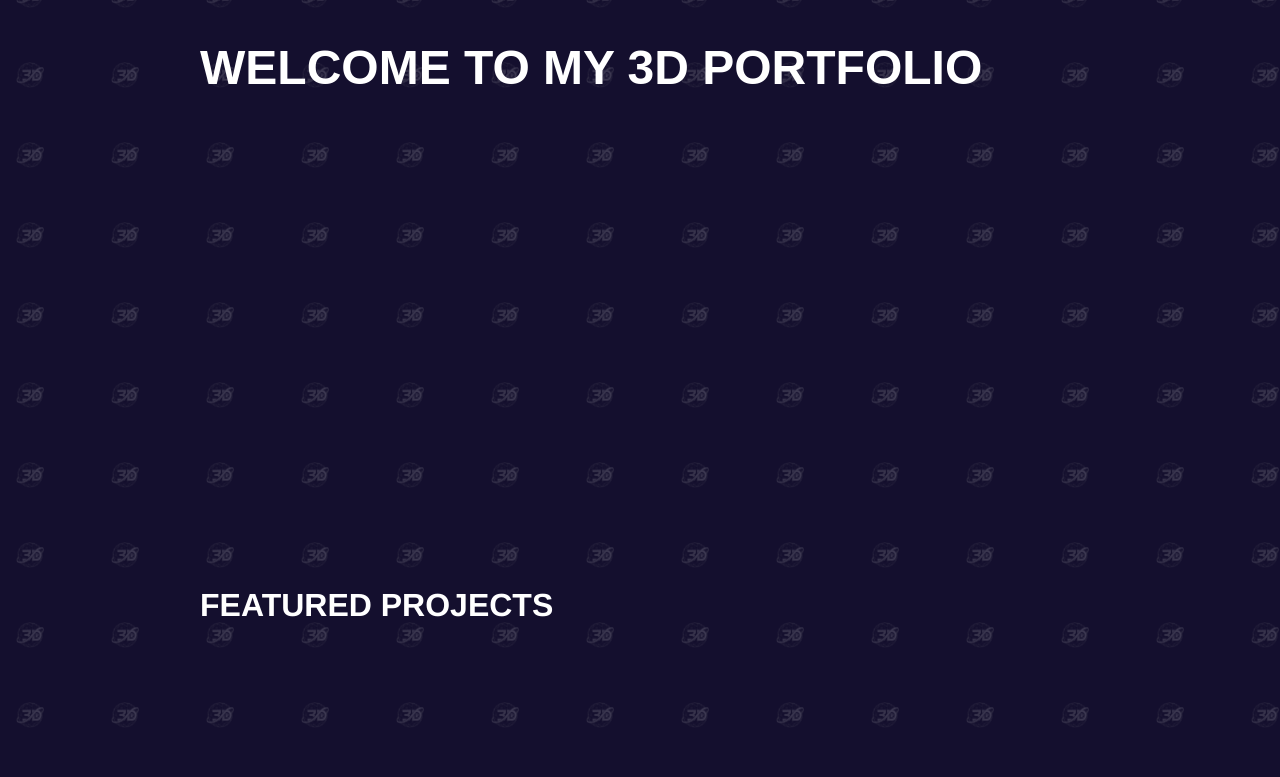
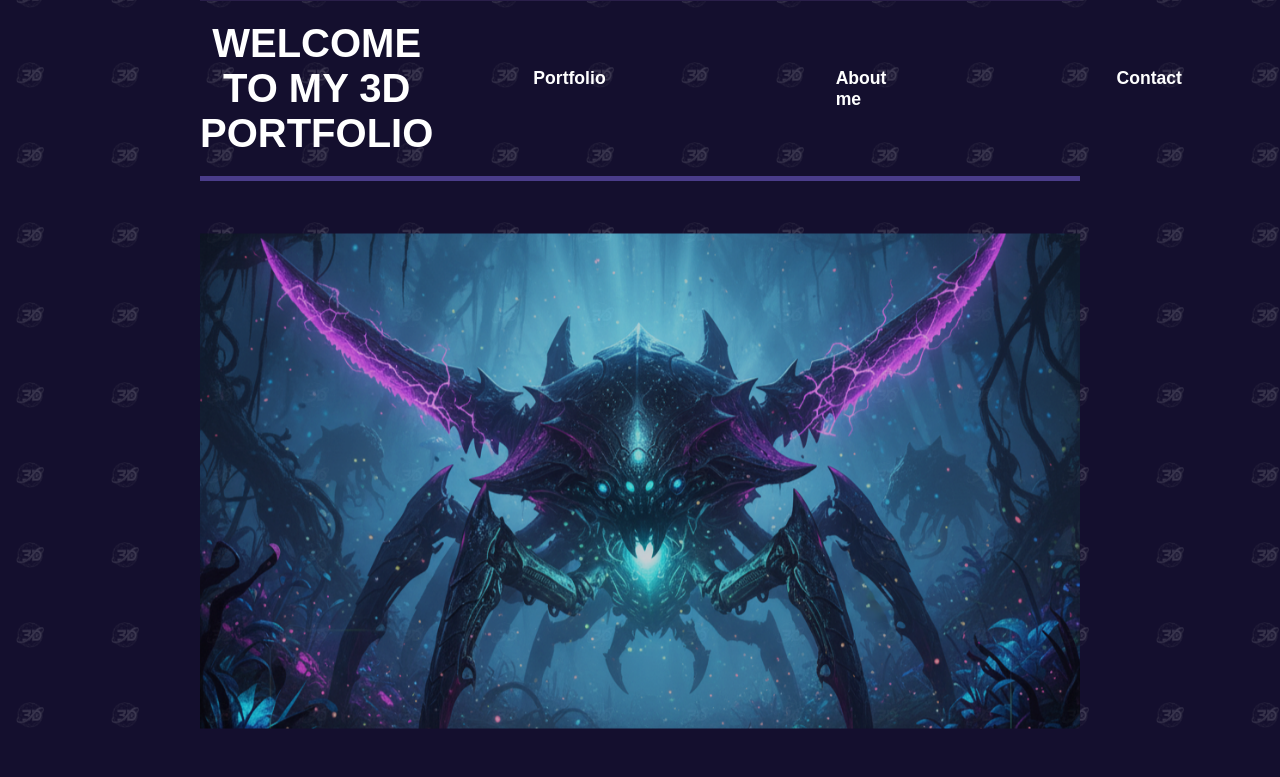
Before and after one commit to RY1016/portfolio, a plain HTML site: page index.html in a window 1280 px wide. Shown: the top 777 px of the page. Drawn offline with Linux system fonts and the light colour scheme.

Commit message:
Added a Header

```diff
--- a/index.html
+++ b/index.html
@@ -11,8 +11,18 @@
     <body>
         <div class="icon-grid"></div>
 
+        <header class="header">
+            </nav>
+            <h1 class="header-title">Welcome to My 3D Portfolio</h1>
+            <nav class="nav-right">
+                <a href="#portfolio" class="nav-link">Portfolio</a>
+                <a href="#about" class="nav-link">About me</a>
+                <a href="#contact" class="nav-link">Contact</a>
+            </nav>
+        </header>
+
         <section class="hero">
-        <h1>Welcome to My 3D Portfolio</h1>
+        <img src="images/hero_background.png" alt="Hero Background" class="hero-image">
         </section>
 
         <section class="projects">
--- a/style.css
+++ b/style.css
@@ -4,6 +4,48 @@ body {
     background-color: #140f2e;
     color: white;
     font-family: arial, sans-serif;
+}
+
+/* Header Styling */
+.header {
+    display: flex;
+    justify-content: space-between;
+    align-items: center;
+    padding: 20px 0;
+    position: relative;
+    z-index: 10;
+    border-bottom: 5px solid #4a3c8a;
+    border-top: 1px solid #2a1f4a;
+    margin-bottom: 20px;
+}
+
+.nav-right {
+    display: flex;
+    gap: 30px;
+}
+
+.header-title {
+    font-size: 2.5rem;
+    font-weight: bold;
+    text-align: center;
+    margin: 0;
+    flex: 1;
+    text-transform: uppercase;
+}
+
+.nav-link {
+    color: white;
+    text-decoration: none;
+    font-size: 1.1rem;
+    font-weight: bold;
+    transition: color 0.3s ease;
+    padding: 8px 100px;
+    border-radius: 4px;
+}
+
+.nav-link:hover {
+    color: #ffea00;
+    background-color: rgba(255, 255, 255, 0.507);
 }
 .icon-grid {
     display: grid;
@@ -30,14 +72,29 @@ body {
     min-height: 70vh;
     display: flex; /* section fills full screen */
     flex-direction: column; /* use flexbox */
-    justify-content: top; /* stack text vertically */
-    align-items: left; /* center vertically */
-    text-align: left; /* center horizontally */
+    justify-content: top; /* center vertically */
+    align-items: left; /* center horizontally */
+    text-align: left; /* center text */
+    position: relative; /* for absolute positioning of image */
+}
+
+.hero-image {
+    position: absolute;
+    top: 50%;
+    left: 50%;
+    transform: translate(-50%, -50%);
+    width: 100%;
+    max-height: 100%;
+    z-index: 1;
+    opacity: 0.8;
+    object-fit: cover;
 }
 
 .hero h1 {
     font-size: 3rem;
     font-weight: bold;
+    position: relative;
+    z-index: 2;
 }
 .hero p {
     font-size: 1.2rem;
@@ -64,7 +121,6 @@ body {
 
 
 
-/* Header Styling */
 h1 {
     font-size: 3rem;
     font-family: 'Arial', sans-serif;
```
Also changed, not shown: images/hero_background.png (added).
